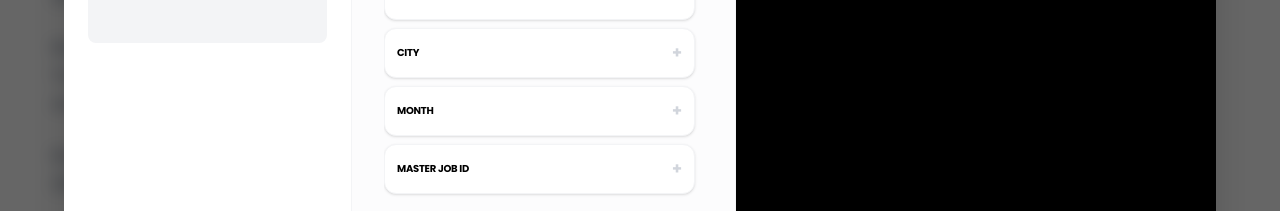
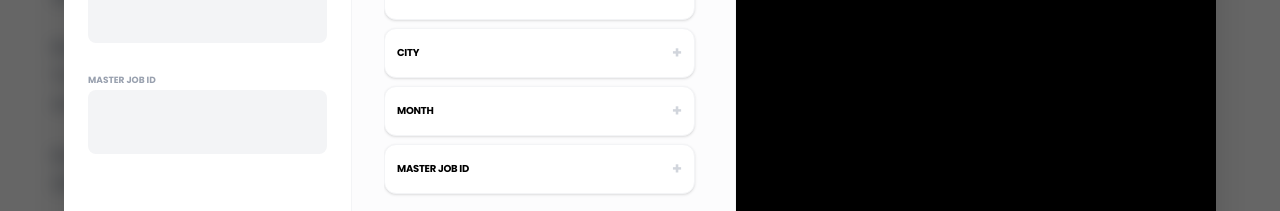
Before and after one commit to chunliee/lionpx2front, a Next.js app: page /exportv2 in a window 1280 px wide. Both pictures are taken after a click on the button "ID Mitra (MN)". Shown: the part 469-680 px from the top of the page. Built offline with nearby package versions, Linux system fonts and the light colour scheme.

Commit message:
add master job id export to all type of data

```diff
--- a/components/Exportv2.tsx
+++ b/components/Exportv2.tsx
@@ -115,6 +115,7 @@ export default function ExportUniversalModalv2({
     shipmentList: "",
     externalList: "",
     kategoriChecklist: [] as string[],
+    masterJobList: "",
   });
   const [userInfo, setUserInfo] = useState<{
     name: string;
@@ -162,6 +163,7 @@ export default function ExportUniversalModalv2({
         shipmentList: "",
         externalList: "",
         kategoriChecklist: [],
+        masterJobList: "",
       });
     }
   }, [currentType, isOpen, masterColumns, lockedColumns]);
@@ -205,6 +207,7 @@ export default function ExportUniversalModalv2({
         mitra_code_list: filters.mitraCodeList,
         "3lc_list": filters.tlcList,
         product_route_list: filters.productRouteList,
+        master_job_id_list: filters.masterJobList,
       };
 
       Object.entries(filterFields).forEach(([key, value]) => {
@@ -724,6 +727,19 @@ export default function ExportUniversalModalv2({
                 />
               </div>
             )}
+            <div className="space-y-1">
+              <label className="text-[9px] font-black uppercase text-gray-400">
+                Master Job ID
+              </label>
+              <textarea
+                placeholder=""
+                value={filters.masterJobList}
+                onChange={(e) =>
+                  setFilters({ ...filters, masterJobList: e.target.value })
+                }
+                className="w-full h-16 bg-gray-100 p-3 rounded-lg text-[10px] font-mono outline-none focus:ring-1 focus:ring-black resize-none"
+              />
+            </div>
             {/* SECTION CSV UPLOAD */}
             {(hasSTT || hasCargo) && (
               <div className="mt-4 p-3 bg-[#D71920] border border-[#A11217] rounded-xl shadow-md">
```
